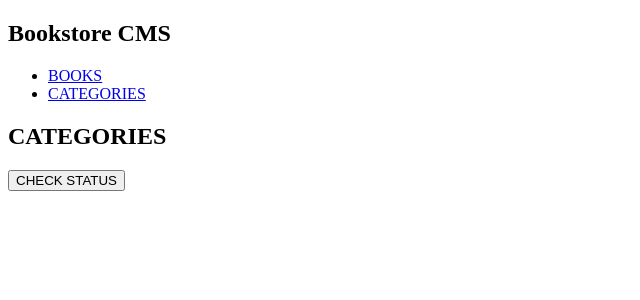
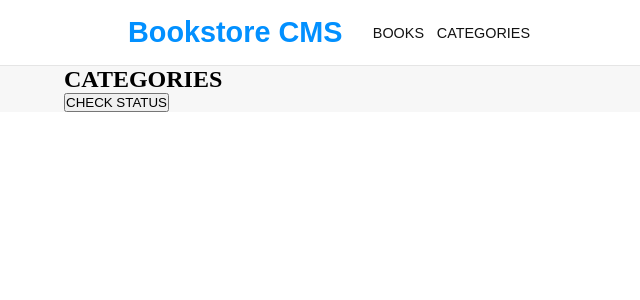
Before and after one commit to Andyveloper/Bookstore, a React (Create React App) app: page /categories in a window 1280 px wide. Shown: the top 300 px of the page, without its empty margins (0-640 px from the left). Built offline with nearby package versions, Linux system fonts and the light colour scheme; no server answers.

Commit message:
Add navbar styles

```diff
--- a/src/assets/scss/App.scss
+++ b/src/assets/scss/App.scss
@@ -1 +1,5 @@
-@import './modules/progress-bar'
+@import './modules/resets';
+@import './modules/typography';
+@import './modules/progress-bar';
+@import './modules/navbar';
+@import './modules/book-container';
--- /dev/null
+++ b/src/assets/scss/modules/_book-container.scss
@@ -0,0 +1,13 @@
+.book-list-container {
+
+  @include flex-pos(row, space-between);
+
+  .book-list-info {
+
+  }
+  .actions-container {
+    .actions-list{
+      @include flex-pos(row, space-between);
+    }
+  }
+}
--- /dev/null
+++ b/src/assets/scss/modules/_mixins.scss
@@ -0,0 +1,11 @@
+$web-blue: #0290ff;
+$web-gray: #121212;
+$main-bg-color:#fafafa;
+
+
+@mixin flex-pos($direction, $justify) {
+  display: flex;
+  flex-direction: $direction;
+  justify-content: $justify;
+  align-items: center;
+}
--- /dev/null
+++ b/src/assets/scss/modules/_navbar.scss
@@ -0,0 +1,32 @@
+@import './mixins';
+
+.navbar {
+
+  @include flex-pos(row, flex-start);
+
+  @include montserrat(700, 1.2rem);
+
+  position: relative;
+  padding: 1rem 10%;
+  background-color: #fff;
+  border-bottom: 1px solid #e5e5e5;
+  .logo {
+    margin-right: 1.5rem;
+    color: $web-blue;
+  }
+  &-nav {
+    & > &__items {
+    @include montserrat(400, 0.9rem);
+
+    display: inline-block;
+    padding: 0.4rem;
+    & > a {
+      color: $web-gray;
+      transition: all 0.3s ease-in-out;
+    }
+    & > a:hover {
+      color: lighten($web-gray, 50%);
+    }
+    }
+  }
+}
--- /dev/null
+++ b/src/assets/scss/modules/_resets.scss
@@ -0,0 +1,20 @@
+@import './mixins';
+
+* {
+  margin: 0;
+  padding: 0;
+}
+
+a {
+  text-decoration: none;
+}
+
+li {
+  list-style: none;
+}
+
+section {
+  padding: 0 5%;
+  margin: 0;
+  background-color: darken($main-bg-color, 1%);
+}
--- /dev/null
+++ b/src/assets/scss/modules/_typography.scss
@@ -0,0 +1,13 @@
+@import url('https://fonts.googleapis.com/css2?family=Roboto+Slab:wght@400;700&display=swap');
+
+@mixin montserrat($weight, $size) {
+  font-family: 'Montserrat', sans-serif;
+  font-weight: $weight;
+  font-size: $size;
+}
+
+@mixin roboto($weight, $size) {
+  font-family: 'Roboto Slab', serif;
+  font-weight: $weight;
+  font-size: $size;
+}
--- a/src/components/Books/Book.js
+++ b/src/components/Books/Book.js
@@ -27,6 +27,7 @@ const Book = (props) => {
             <li className="action-list__item"><button type="button">Edit</button></li>
           </ul>
         </div>
+      </div>
       <div className="progress-bar">
         <CircularProgressbar value={percentage} text={`${percentage}%`} />
       </div>
@@ -34,7 +35,6 @@ const Book = (props) => {
         <h2>CURRENT CHAPTER</h2>
         <p>{chapter || 'Chapter 17'}</p>
         <button type="submit">UPDATE PROGRESS</button>
-        </div>
       </div>
 
     </section>
```
Lines whose indentation alone changed are shown as unchanged.
